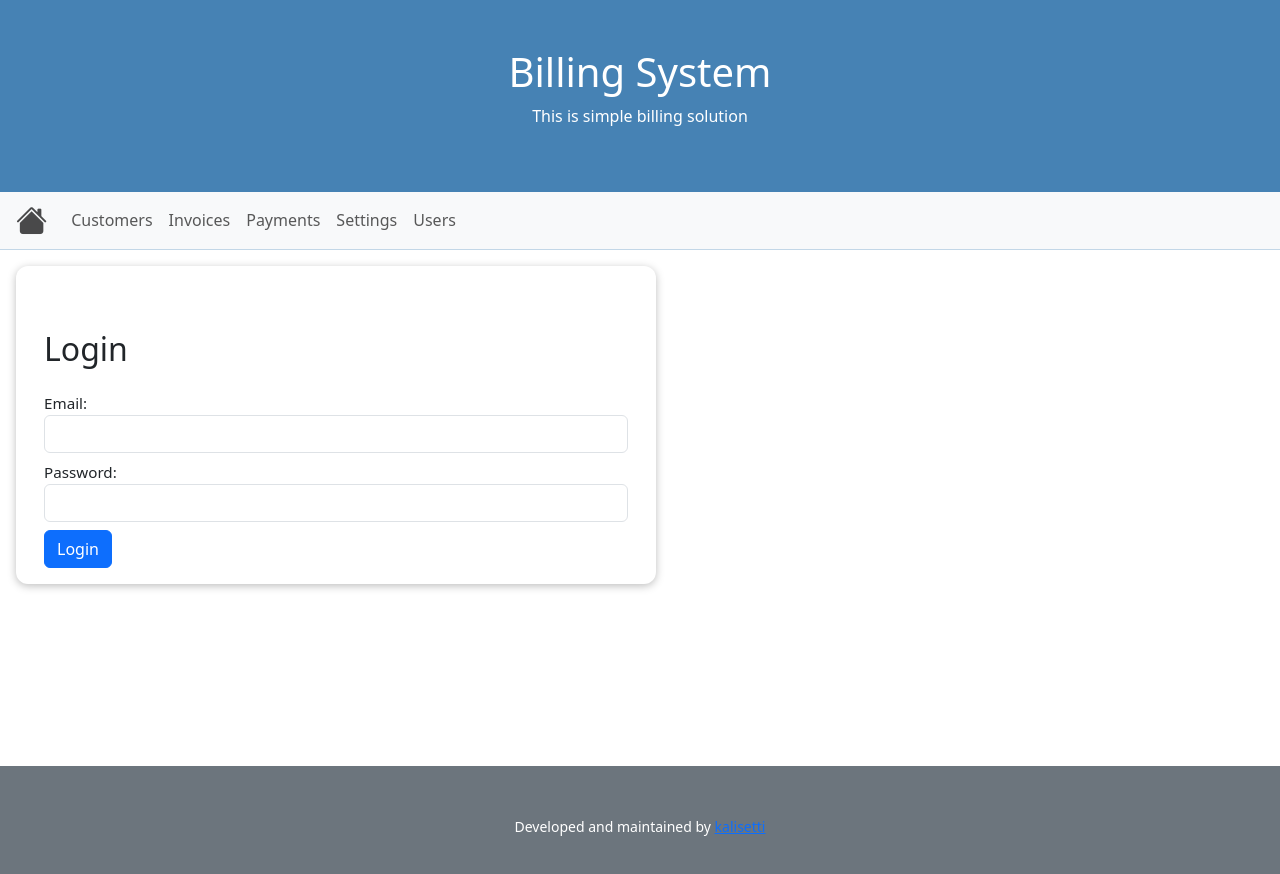
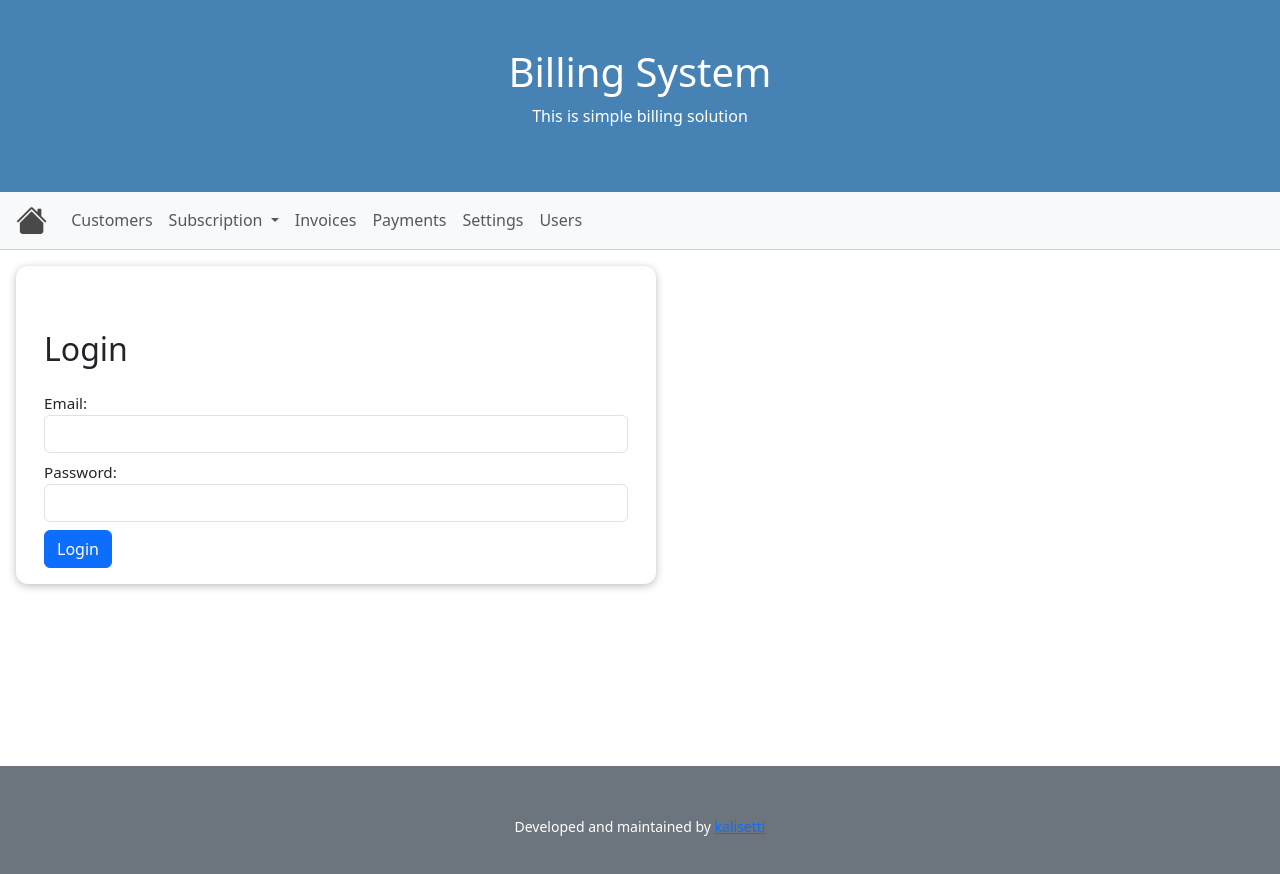
Before and after one commit to kalisetti/billing, a Vue app: page /login in a window 1280 px wide. Shown: the top 874 px of the page. Built offline with nearby package versions, Linux system fonts and the light colour scheme; no server answers.

Commit message:
add Subscription to navbar

```diff
--- a/src/pages/navigation/NavBar.vue
+++ b/src/pages/navigation/NavBar.vue
@@ -22,6 +22,29 @@
               <router-link class="nav-link" to="/desk/List/customers"
                 >Customers</router-link
               >
+            </li>
+            <li class="nav-item dropdown">
+              <a class="nav-link dropdown-toggle" href="#" id="navbarDropdown" role="button" data-bs-toggle="dropdown" aria-expanded="false">
+                Subscription
+              </a>
+              <ul class="dropdown-menu" aria-labelledby="navbarDropdown">
+                <li>
+                  <router-link class="dropdown-item" to="/desk/List/subscription-plan">
+                    Subscription Plan
+                  </router-link>
+                </li>
+                <li>
+                  <router-link class="dropdown-item" to="/desk/List/subscription">
+                    Subscription
+                  </router-link>
+                </li>
+                <li><hr class="dropdown-divider"></li>
+                <li>
+                  <router-link class="dropdown-item" to="/desk/List/subscription-settings">
+                    Settings
+                  </router-link>
+                </li>
+              </ul>
             </li>
             <li class="nav-item">
               <router-link class="nav-link" to="/desk/List/invoices"
--- a/src/router.js
+++ b/src/router.js
@@ -8,6 +8,7 @@ import FormView from './components/form/FormView.vue';
 import ListView from './components/form/ListView.vue';
 import NotFound from './pages/NotFound.vue';
 import DeskPage from './pages/DeskPage.vue';
+import SubscriptionPlan from './components/form/SubscriptionPlan.vue';
 
 const routes = [
   { path: '/', redirect: '/login'},
@@ -29,11 +30,17 @@ const routes = [
             props: true,
         },
         {
-          path: 'Edit/:tableName/:recordId',
-          name: 'edit',
-          component: FormView,
+          path: 'Edit/subscription-plan/:recordId',
+          name: 'subscription-plan',
+          component: SubscriptionPlan,
           props: true,
-      }
+        },
+        // {
+        //   path: 'Edit/:tableName/:recordId',
+        //   name: 'edit',
+        //   component: FormView,
+        //   props: true,
+        // }
     ]
   },
   { path: '/logout', name: 'logout', component: LogoutPage},
```
